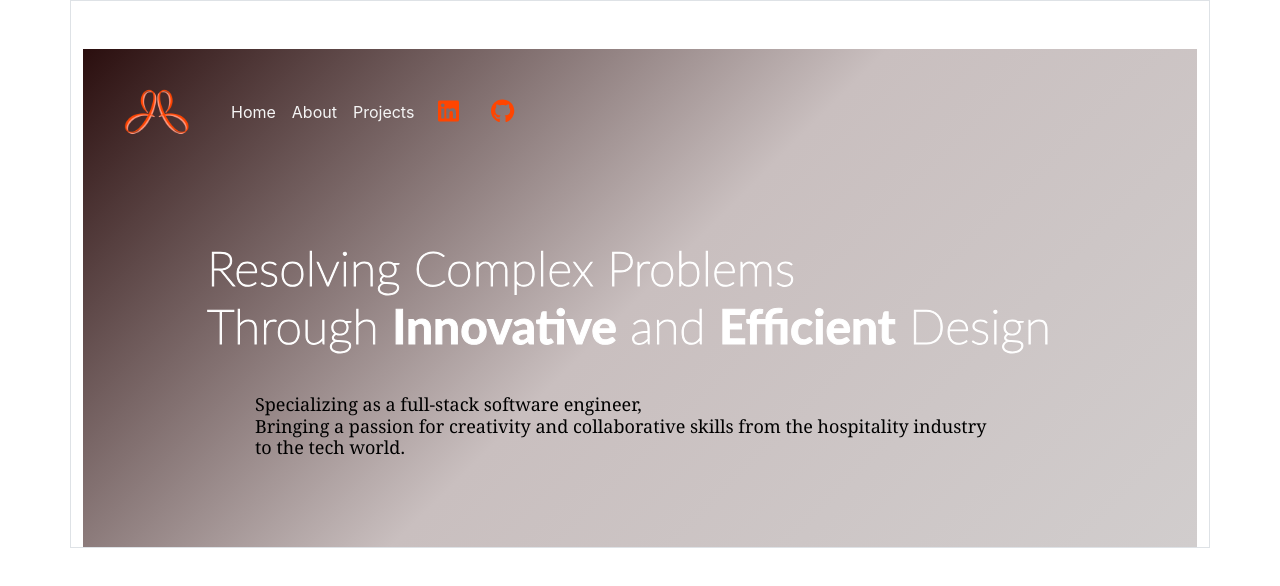
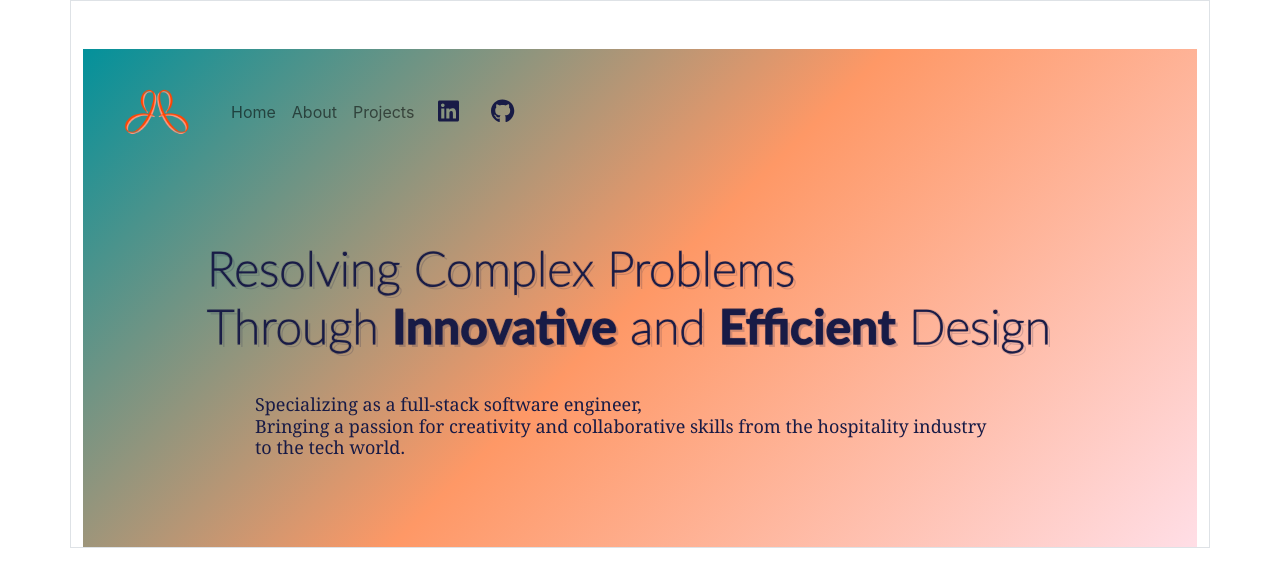
Before and after one commit to Job85/portfolio-site, a React (Create React App) app: page / in a window 1280 px wide. Shown: the top 586 px of the page. Built offline with nearby package versions, Linux system fonts and the light colour scheme.

Commit message:
created sphere div but commented out for later use & changed font-family & color for hero, changed link color in navigation

```diff
--- a/src/scss/layout/_navigation.scss
+++ b/src/scss/layout/_navigation.scss
@@ -1,11 +1,11 @@
 .navbar {
     a {
-        color: whitesmoke;
+        color: 181B46;
     }
 }
 
 .icon {
-    color: orangered;
+    color: #181B46;
     font-size: x-large;
     padding: 1rem;
 }
--- a/src/scss/pages/_home.scss
+++ b/src/scss/pages/_home.scss
@@ -1,33 +1,39 @@
-// $rotationAmt: -9;
-
 .hero {
-    // background-image: var(--bs-gradient);
-    // background-color: #0d6efd;
-    // color: #C17A2A;
     background: rgb(255, 222, 230);
     background: linear-gradient(315deg,
-            rgb(209, 205, 205) 0%,
-            rgb(201, 191, 191) 50%,
-            rgb(42, 14, 14) 100%);
+            rgba(255, 222, 230, 1) 0%,
+            rgba(254, 152, 102, 1) 50%,
+            rgba(3, 145, 155, 1) 100%);
+    // SUNSET background
+    // background: linear-gradient(360deg,
+    //         #FB7552 0%,
+    //         #CA4026 50%,
+    //         #7E1331 75%,
+    //         #181B46) 100%;
+    // background: linear-gradient(315deg,
+    //         whitesmoke 0%,
+    //         gray 50%,
+    //         black 100%);
+
     ;
 
 
     h1 {
+        z-index: 1;
+        position: relative;
         font-family: 'Lato Thin', 'Times New Roman', Times, serif;
-        color: white;
-        -webkit-text-stroke: 1px white;
-        -webkit-text-fill-color: white;
+        color: slategray;
+        -webkit-text-stroke: 1px #181B46;
+        -webkit-text-fill-color: #181B46;
         font-size: 3rem;
-        // transform: skew(#{$rotationAmt}deg) rotate(#{$rotationAmt}deg);
         padding: 4rem 1rem 2rem 7rem;
 
-        // overflow: hidden;
-        // text-shadow:
-        //     3px 3px 0 white,
-        //     -1px -1px 0 white,
-        //     1px -1px 0 white,
-        //     -1px 1px 0 white,
-        //     1px 1px 0 white;
+        text-shadow:
+            3px 3px 0 #181b462f,
+            -1px -1px 0 #181b462f,
+            1px -1px 0 #181b462f,
+            -1px 1px 0 #181b462f,
+            1px 1px 0 #181b462f;
 
         @media screen and (max-width: 460px) {
             padding: 2rem .5rem 1rem 3.5rem;
@@ -44,9 +50,11 @@
     }
 
     h2 {
+        position: relative;
+        z-index: 1;
         font-family: Cambria, Cochin, Georgia, Times, 'Times New Roman', serif;
         font-size: large;
-        color: black;
+        color: #181B46;
         padding: 0 10rem 5rem 10rem;
 
         @media screen and (max-width: 524px) {
@@ -66,3 +74,23 @@
 .bold {
     font-family: 'Lato Bold';
 }
+
+.sphere {
+    display: block;
+    width: 200px;
+    height: 200px;
+    // margin: 30px auto 0;
+    margin: -4rem -2rem -5rem 40rem;
+    border-radius: 50%;
+    background: #E6F4BE;
+    box-shadow: 0 33px 25px 0 rgba(255, 222, 230, 0.5),
+        0 33px 25px 0 rgba(254, 152, 102, 0.5),
+        0 33px 25px 0 rgba(3, 145, 155, 0.5);
+
+    -webkit-filter: blur(50px);
+    -moz-filter: blur(50px);
+    -ms-filter: blur(50px);
+    filter: blur(50px);
+    z-index: -1;
+    position: relative;
+}
```
Also changed, not shown: src/pages/home.js (+1 -11 lines).
